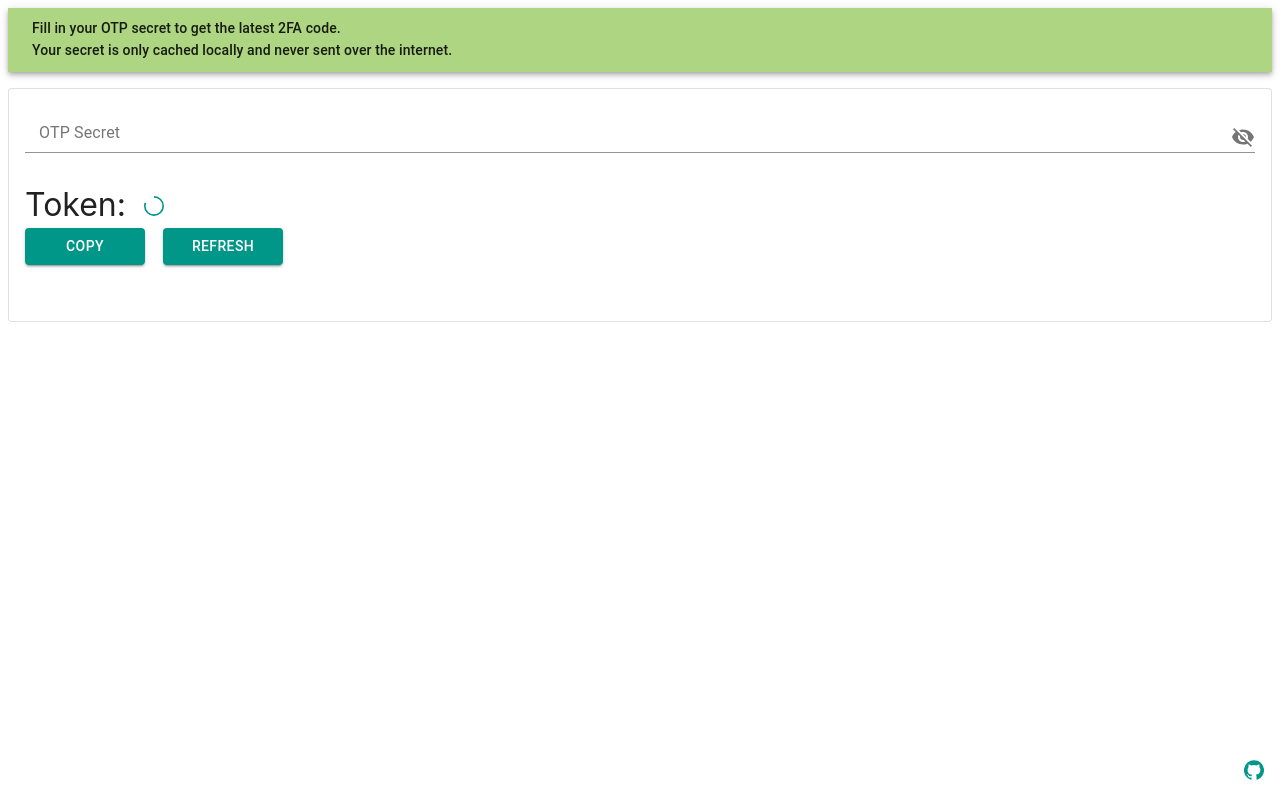
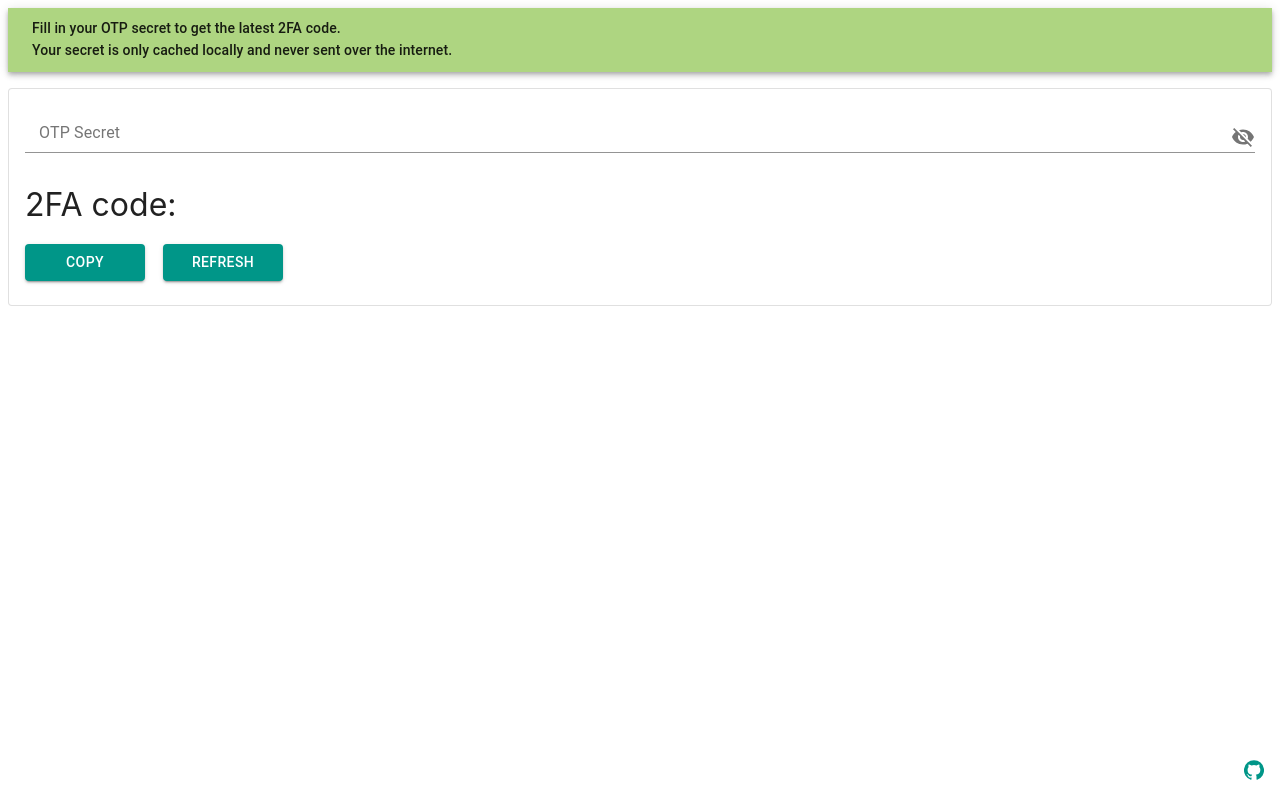
Before and after one commit to hex0cter/2fa-otp, a React (Create React App) app: page / in a window 1280 px wide. Built offline with nearby package versions, Linux system fonts and the light colour scheme.

Commit message:
Fixed bug with single character deletion

```diff
--- a/src/components/TwoFactorTokenGenerator/index.js
+++ b/src/components/TwoFactorTokenGenerator/index.js
@@ -1,5 +1,5 @@
 import { authenticator } from "otplib";
-import React, { useState } from "react";
+import React, { useState, useEffect } from "react";
 import HourglassFullIcon from "@material-ui/icons/HourglassFull";
 import CircularProgress from "@material-ui/core/CircularProgress";
 import CardContent from "@material-ui/core/CardContent";
@@ -9,7 +9,7 @@ import SecretField from "../SecretField";
 
 export default function TwoFactorTokenGenerator() {
   const [secret, setSecret] = useState(
-    localStorage.getItem("TwoFactorTokenSecret") || null
+    localStorage.getItem("TwoFactorTokenSecret") || ""
   );
   const totpCode = secret ? authenticator.generate(secret) : "";
   const [code, setCode] = useState(totpCode);
@@ -19,14 +19,14 @@ export default function TwoFactorTokenGenerator() {
 
   const updateSecret = (event) => {
     const newSecret = event.target.value;
-    if (newSecret) {
-      setSecret(newSecret);
-      generateCode();
-      localStorage.setItem("TwoFactorTokenSecret", newSecret);
-    }
+    setSecret(newSecret);
+    localStorage.setItem("TwoFactorTokenSecret", newSecret);
   };
 
   const copyToClipboard = (str) => {
+    if (str === "") {
+      return;
+    }
     const element = document.createElement("textarea");
     element.value = str;
     document.body.appendChild(element);
@@ -50,6 +50,11 @@ export default function TwoFactorTokenGenerator() {
   };
 
   const generateCode = () => {
+    if (!!!secret) {
+      setCode("");
+      return;
+    }
+
     setRefreshButtonText(<HourglassFullIcon />);
     const newTotpCode = secret ? authenticator.generate(secret) : "";
     if (newTotpCode !== code) {
@@ -57,6 +62,8 @@ export default function TwoFactorTokenGenerator() {
     }
     setTimeout(() => setRefreshButtonText("Refresh"), 100);
   };
+
+  useEffect(generateCode, [secret, code]);
 
   window.addEventListener("focus", generateCode);
   window.addEventListener("load", () => {
@@ -69,13 +76,14 @@ export default function TwoFactorTokenGenerator() {
       <div className={styles.twoFactorContainer}>
         <SecretField secret={secret} onChange={updateSecret} />
         <div className={styles.result}>
-          <div>
-            Token: {code} &nbsp;
-            <CircularProgress
+          <div className={styles.token}>
+
+            2FA code: {code} &nbsp;
+            {code ?  <CircularProgress
               variant="determinate"
               value={progress}
               size={20}
-            />
+            /> : null}
           </div>
           <Button
             variant="contained"
--- a/src/components/TwoFactorTokenGenerator/index.module.css
+++ b/src/components/TwoFactorTokenGenerator/index.module.css
@@ -6,7 +6,6 @@
 .result {
   font-size: xx-large;
   padding-top: 1em;
-  margin-bottom: 1em;
 }
 
 .twoFactorContainer {
@@ -16,3 +15,7 @@
 .refreshButton {
   min-width: 120px !important;
 }
+
+.token {
+  padding-bottom: 0.5em;
+}
```
